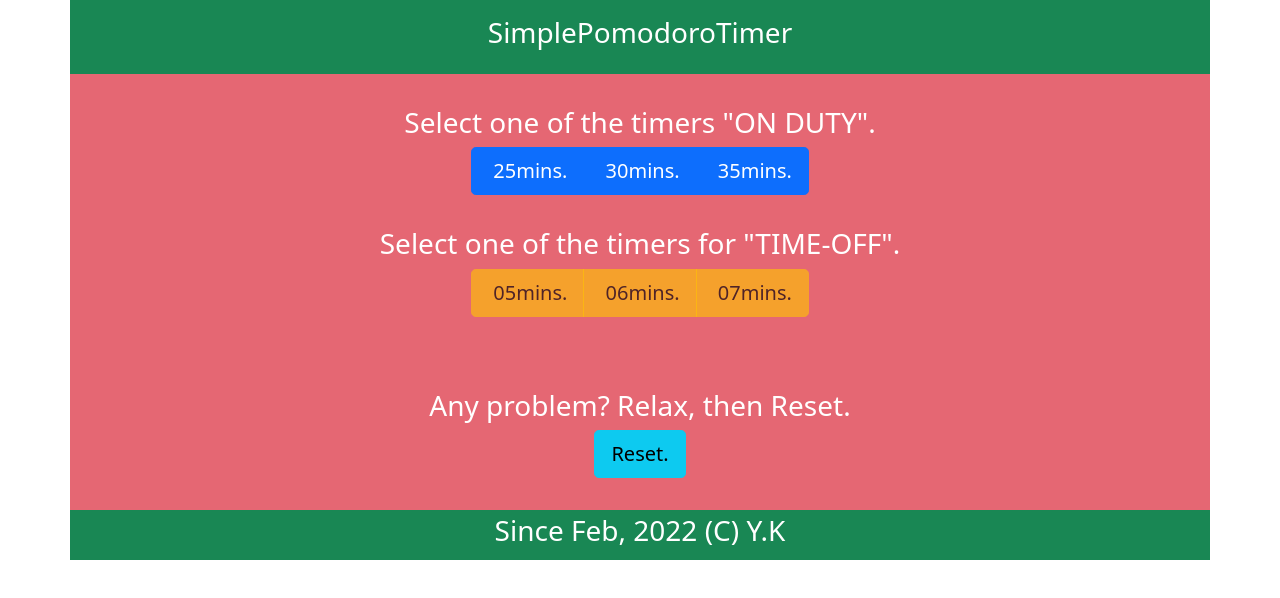
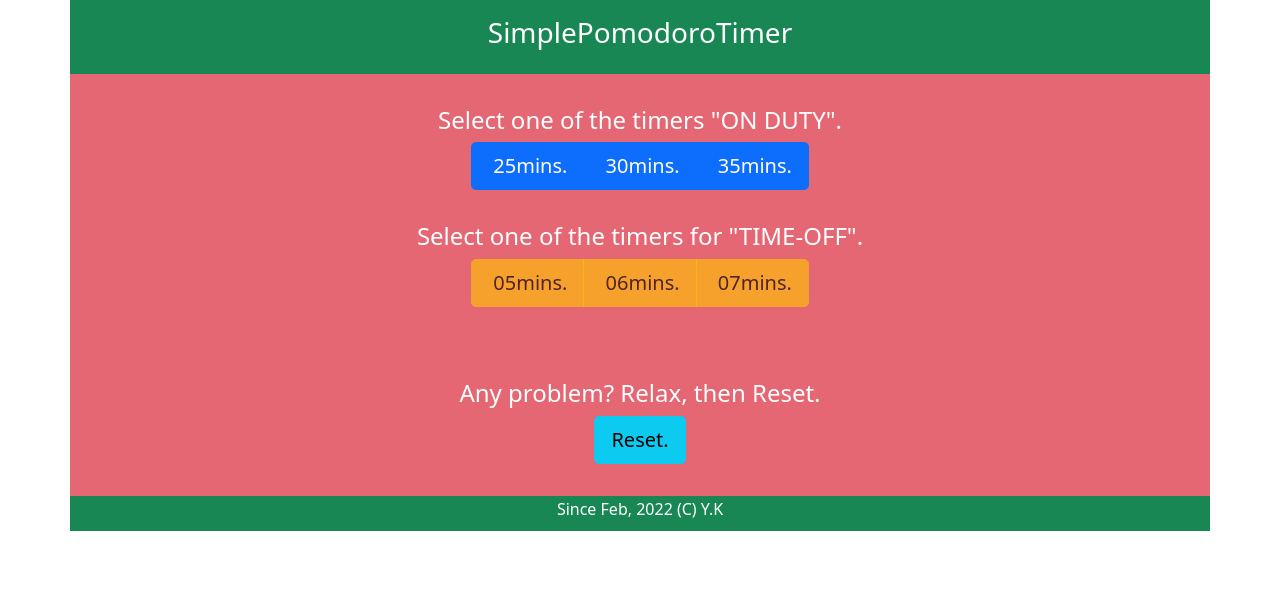
Before and after one commit to solaris0051/simplePomodoroTimer, a plain HTML site: page index.html in a window 1280 px wide. Drawn offline with Linux system fonts and the light colour scheme.

Commit message:
UI changed #3

```diff
--- a/index.html
+++ b/index.html
@@ -14,12 +14,15 @@
  </head>
 
  <body>
+
  	<div class="container p-3 bg-success text-white text-center">
+ 		<header>
  			<h3 class="h3">SimplePomodoroTimer</h1>
+ 		</header>
  	</div>
  	<div id="div1" class="container p-3 bg-danger bg-opacity-75 text-white text-center">
  		<div class="container p-3">
- 			<h3 id="hd1" class="h3">Select one of the timers "ON DUTY".</h2>
+ 			<h4 id="hd1" class="h4">Select one of the timers "ON DUTY".</h4>
  				<div id="div2" class="btn-group btn-group-lg">
  					<button id="btn25" class="btn btn-primary">&nbsp25mins.</button>
  					<button id="btn30" class="btn btn-primary">&nbsp30mins.</button>
@@ -27,7 +30,7 @@
  				</div>
  		</div>
  		<div class="container p-3">
-    	<h3 id="hd2" class="h3">Select one of the timers for "TIME-OFF".</h2>
+ 			<h4 id="hd2" class="h4">Select one of the timers for "TIME-OFF".</h4>
  			<div class="btn-group btn-group-lg">
  				<button id="btn5" class="btn btn-warning">&nbsp05mins.</button>
  				<button id="btn6" class="btn btn-warning">&nbsp06mins.</button>
@@ -40,13 +43,13 @@
  			</h1>
  		</div>
  		<div class="container p-3">
- 			<h3 class="h3">Any problem? Relax, then Reset.</h2>
+ 			<h4 class="h4">Any problem? Relax, then Reset.</h4>
  			<button id="btn_RST" class="btn btn-info btn-lg">Reset.</button>
  		</div>
  	</div>
  	<div class="container p-1 bg-success text-white text-center">
  		<footer>
- 			<h3 class="h3">Since Feb, 2022 (C) Y.K</h3>
+ 			<h6 class="h6">Since Feb, 2022 (C) Y.K</h6>
  		</footer>
  	</div>
  </body>
```
Also changed, not shown: assets/dist/main.js, 1 other file. Lines whose indentation alone changed are shown as unchanged.
